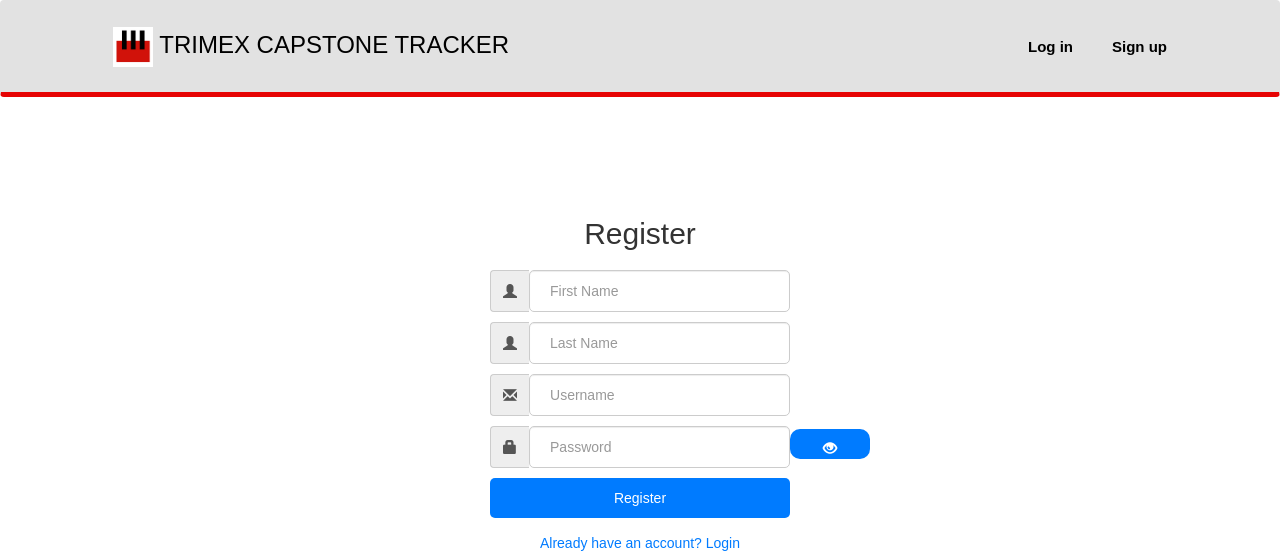
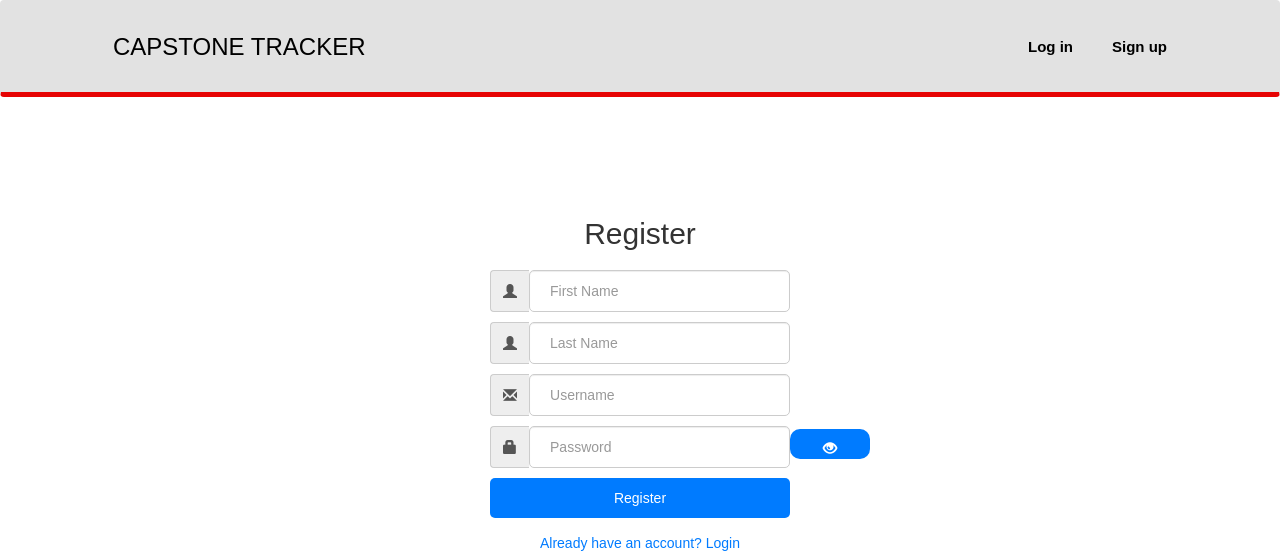
Before and after one commit to pinugujohnharly-crypto/Itrack, a PHP site: page /Signup.php in a window 1280 px wide. Shown: the top 552 px of the page. Run offline with PHP 8.4, Linux system fonts and the light colour scheme.

Commit message:
removing trimex

```diff
--- a/Login.php
+++ b/Login.php
@@ -105,8 +105,7 @@
     <div class="navbar">
   <div class="trimexlogo">
     <a href="homescreen.php">
-      <img src="logo/Trimex.jpg" alt="Trimex Logo" style="height: 40px; vertical-align: middle;">
-      TRIMEX CAPSTONE TRACKER
+    CAPSTONE TRACKER
     </a>
   </div>
   <div class="auth-links">
--- a/Signup.php
+++ b/Signup.php
@@ -108,8 +108,7 @@
    <div class="navbar">
   <div class="trimexlogo">
     <a href="homescreen.php">
-      <img src="logo/Trimex.jpg" alt="Trimex Logo" style="height: 40px; vertical-align: middle;">
-      TRIMEX CAPSTONE TRACKER
+       CAPSTONE TRACKER
     </a>
   </div>
   <div class="auth-links">
```
